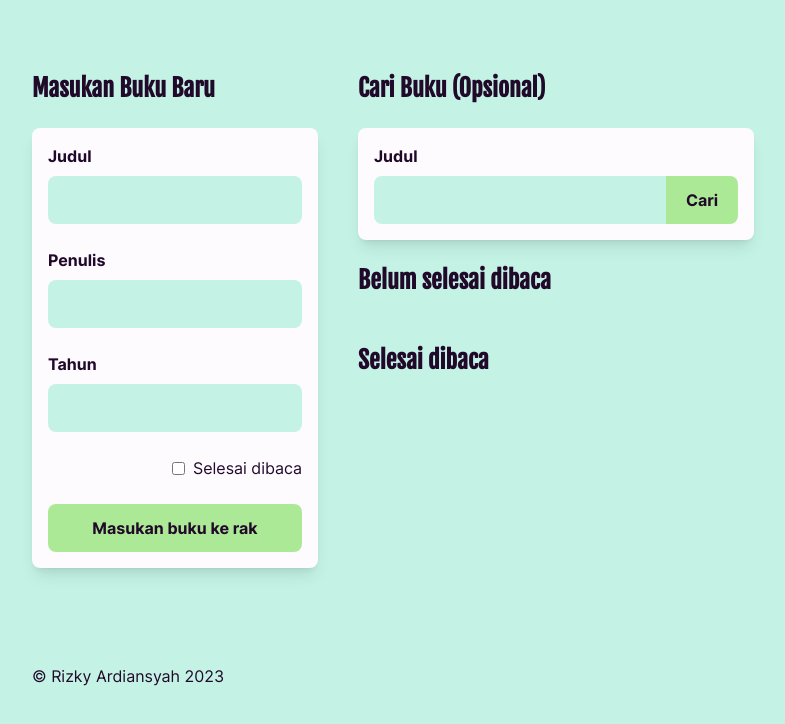
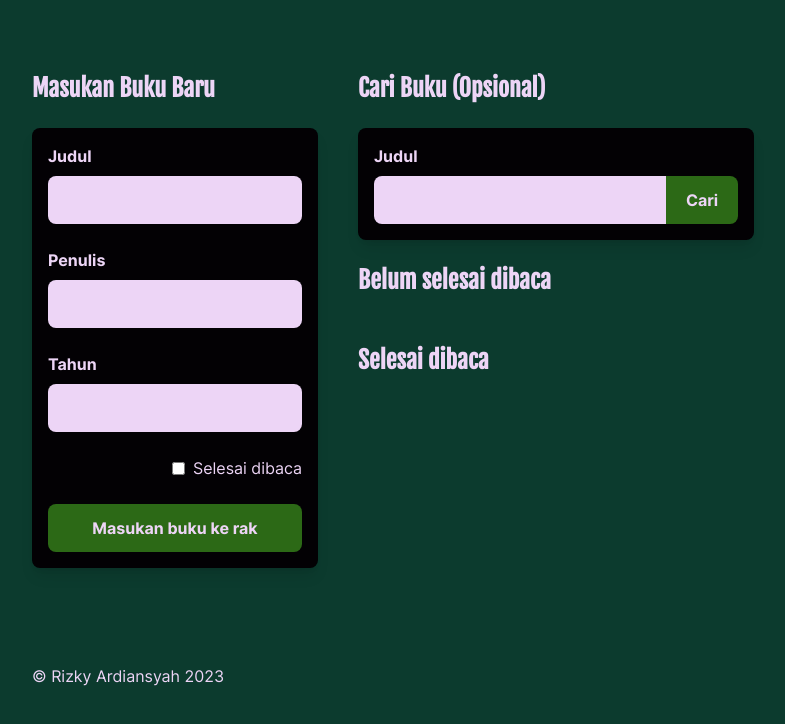
Before and after one commit to arudiansaha/bookshelf-apps, a plain HTML site: page index.html in a window 1280 px wide. Shown: the part 100-824 px from the top of the page, without its empty margins (16-801 px from the left). Drawn offline with Linux system fonts and the dark colour scheme.

Commit message:
Add dark mode colorscheme

```diff
--- a/style.css
+++ b/style.css
@@ -311,3 +311,17 @@ button {
     width: 32.133333333%;
   }
 }
+
+@media (prefers-color-scheme: dark) {
+  :root {
+    --color-neutral-00: #edd5f6;
+    --color-neutral-01: #030104;
+    --color-neutral-02: #66d63d;
+    --color-primary-00: #2c6916;
+    --color-primary-01: #0c3b2e;
+  }
+
+  .form__input {
+    background-color: var(--color-neutral-00);
+  }
+}
```
